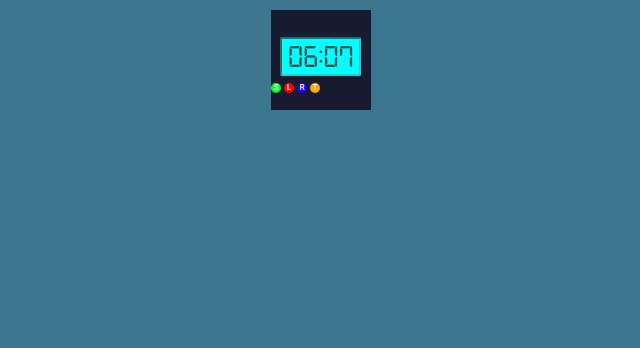
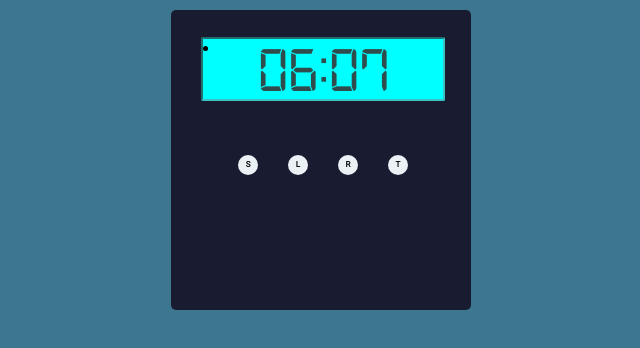
Before and after one commit to tomboszko/CASIO, a plain HTML site: page index.html in a window 1280 px wide. Shown: the whole page, without its empty margins (319-959 px from the left). Drawn offline with Linux system fonts and the light colour scheme.

Commit message:
design + bug fix

```diff
--- a/Chrono.js
+++ b/Chrono.js
@@ -115,6 +115,24 @@ const lapTimes = []; // Tableau pour stocker les valeurs des tours
 const maxLapCount = 3; // Nombre maximum de tours à afficher
 
 
+// Fonction pour afficher l'heure actuelle
+function timeNow() {
+    const now = new Date();
+    const hours = now.getHours();
+    const minutes = now.getMinutes();
+    // Formater l'heure
+    const formattedTime = `${hours < 10 ? '0' : ''}${hours}:${minutes < 10 ? '0' : ''}${minutes}`;
+    // Afficher l'heure dans un élément HTML avec l'ID "currentTime"
+    const currentTimeElement = document.getElementById('currentTime');
+    if (currentTimeElement) {
+        currentTimeElement.innerText = formattedTime;
+    }
+}
+
+// Actualiser l'heure toutes les secondes (1000 millisecondes)
+setInterval(timeNow, 1000);
+
+
 
 function chrono() {
   if (isRunning) {
--- a/index.html
+++ b/index.html
@@ -20,11 +20,11 @@
         </div>
 
 
-    </div>
     <span id="currentTime">00:00</span>
 
     <div class="displayLap">
         <ul id="lapList"></ul>
+        <li class="Laps"></li>
     </div>
 
     <div class="container_buttons">
@@ -33,6 +33,8 @@
         <div onclick="resetChrono()" class="Reset">R</div>
         <div onclick="toggleWatch()" class="Toggle">T</div>
     </div>
+
+
 </div>
 </body>
 </html>
--- a/style.css
+++ b/style.css
@@ -12,30 +12,33 @@
 body {
 
     background-color:#3d768f;
+
 }
 
 
-.watch {
+ .watch {
 
-    width: 100px;
-    height: 100px;
+    width: 300px;
+    height: 300px;
     margin-top: 10px;
     margin-left: auto;
     margin-right: auto;
-    background-color: rgb(25, 27, 49);
+    background-color: #191b31;
     display: block;
     justify-content: center;
     flex-direction: column;
+    border-radius: 5px;
+
+
 
 }
 
 
 
-
 #screen {
-    width: 77px;
-    height: 35px;
-    margin-left: 9px;
+    width: 240px;
+    height: 60px;
+    margin-left: 30px;
     background-color:aqua;
     border-radius: 2px;
     border-style:inset;
@@ -49,26 +52,28 @@ body {
 }
 
 #chrono {
-    padding-left: 5px;
-    font-size: 16px;
+
+    font-size: 32px;
     font-family: "digital";
     color: rgba(58, 40, 40, 0.829);
-    position: relative;
+    position: fixed;
     display: block;
-    z-index: 1;
+    margin-left: 5px;
+
+
 
 }
 
 #currentTime {
-    padding-left: 17px;
-    padding-top: 30px;
-    font-size: 32px;
+
+    font-size: 64px;
+    line-height: 32px;
     font-family: "digital";
     color: rgba(58, 40, 40, 0.829);
-    position: relative;
+    position: fixed;
     display: block;
-    z-index: 1;
-
+    margin-left: 55px;
+    margin-top: 15px;
 
 }
 
@@ -76,84 +81,25 @@ body {
 #lapList {
 
     list-style: none;
-    font-size: 6px;
+    font-size: 9px;
     font-family: "digital";
     color: rgba(58, 40, 40, 0.829);
     display: block;
     position: fixed;
-    z-index: 1;
-    padding-left: 17px;
-    top: 47px;
-
+    padding-left: 0;
+    margin-left:6px;
+    margin-top: 29px;
 
 
 }
 
 
-
-.container_buttons {
-    margin-top: 10px;
-    display: flex;
-    flex-direction: row;
-
-
-}
-
-.Start {
-
-    width:10px;
-    height:10px;
-    margin-right: 3px;
-    border-radius: 30px;
-    background-color: rgb(0, 255, 34);
-    font-family: "roboto";
-    font-size: 8px;
-    font-weight: 900;
-    color: rgb(255, 255, 255);
-    text-align: center;
-    line-height: 10px;
-
-
-}
-
 .Start:hover {
-
     background-color: rgb(223, 223, 213);
     border-color: #1b739c;
 }
 
 .Start:active {
-
-    background-color: beige;
-    border-color: #1e93c9;
-    transform: scale(0.98);
-}
-
-.Lap {
-
-    width:10px;
-    height:10px;
-    margin-right: 3px;
-    border-radius: 30px;
-    background-color: rgb(255, 0, 0);
-    font-family: "roboto";
-    font-size: 8px;
-    font-weight: 900;
-    color: rgb(255, 255, 255);
-    text-align: center;
-    line-height: 10px;
-
-
-}
-
-.Lap:hover {
-
-    background-color: rgb(223, 223, 213);
-    border-color: #1b739c;
-}
-
-.Lap:active {
-
     background-color: beige;
     border-color: #1e93c9;
     transform: scale(0.98);
@@ -161,21 +107,20 @@ body {
 
 
 
-.Reset {
+.Lap:hover {
+    background-color: rgb(223, 223, 213);
+    border-color: #1b739c;
+}
 
-    width:10px;
-    height:10px;
-    margin-right: 3px;
-    border-radius: 30px;
-    background-color: rgb(25, 0, 255);
-    font-family: "roboto";
-    font-size: 8px;
-    font-weight: 900;
-    color: rgb(255, 255, 255);
-    text-align: center;
-    line-height: 10px;
+.Lap:active {
+    background-color: beige;
+    border-color: #1e93c9;
+    transform: scale(0.98);
+}
 
-}
+
+
+
 
 .Reset:hover {
 
@@ -191,21 +136,7 @@ body {
 }
 
 
-.Toggle {
 
-    width:10px;
-    height:10px;
-    margin-right: 10px;
-    border-radius: 30px;
-    background-color: rgb(255, 166, 1);
-    font-family: "roboto";
-    font-size: 8px;
-    font-weight: 900;
-    color: rgb(255, 255, 255);
-    text-align: center;
-    line-height: 10px;
-
-}
 
 .Toggle:hover {
 
@@ -219,3 +150,37 @@ body {
     border-color: #1e93c9;
     transform: scale(0.98);
 }
+
+.container_buttons .Start,
+.container_buttons .Lap,
+.container_buttons .Reset,
+.container_buttons .Toggle {
+
+    width:20px;
+    height:20px;
+    border-radius: 11px;
+    font-family: "roboto";
+    font-size: 8px;
+    font-weight: 900;
+    color: #000000;
+    background-color: #ebf2f5;
+    text-align: center;
+    line-height: 20px;
+
+
+}
+.container_buttons  {
+    width: 200px;
+    height: 15px;
+    display: flex;
+    border-radius: 3px;
+    justify-content: space-around;
+    align-items: center;
+    position: relative;
+    margin-top: 100px;
+    margin-left: auto;
+    margin-right: auto;
+
+
+
+}
--- a/watch.js
+++ b/watch.js
@@ -4,9 +4,7 @@ function timeNow() {
     const now = new Date();
     const hours = now.getHours();
     const minutes = now.getMinutes();
-    // Format
     const formattedTime = `${hours < 10 ? '0' : ''}${hours}:${minutes < 10 ? '0' : ''}${minutes}`;
-    // display
     const currentTimeElement = document.getElementById('currentTime');
     if (currentTimeElement) {
         currentTimeElement.innerText = formattedTime;
@@ -15,13 +13,11 @@ function timeNow() {
 
 setInterval(timeNow, 1000);
 
-
-
 document.addEventListener('DOMContentLoaded', function () {
-
     let isChronoVisible = true; // Indique si le chrono est visible par défaut
     let displayWatch = document.getElementById('currentTime');
     let displayChrono = document.getElementById('chrono');
+
 
     // Fonction pour basculer entre l'affichage de l'heure et du chrono
     function toggleWatch() {
@@ -30,9 +26,11 @@ document.addEventListener('DOMContentLoaded', function () {
         if (isChronoVisible) {
             displayWatch.style.display = 'none';
             displayChrono.style.display = 'block';
+            displayLap.style.display = 'block';
         } else {
             displayWatch.style.display = 'block';
             displayChrono.style.display = 'none';
+
         }
     }
 
```
Also changed, not shown: assets/.taiji.css (added), assets/background-casio.png.
